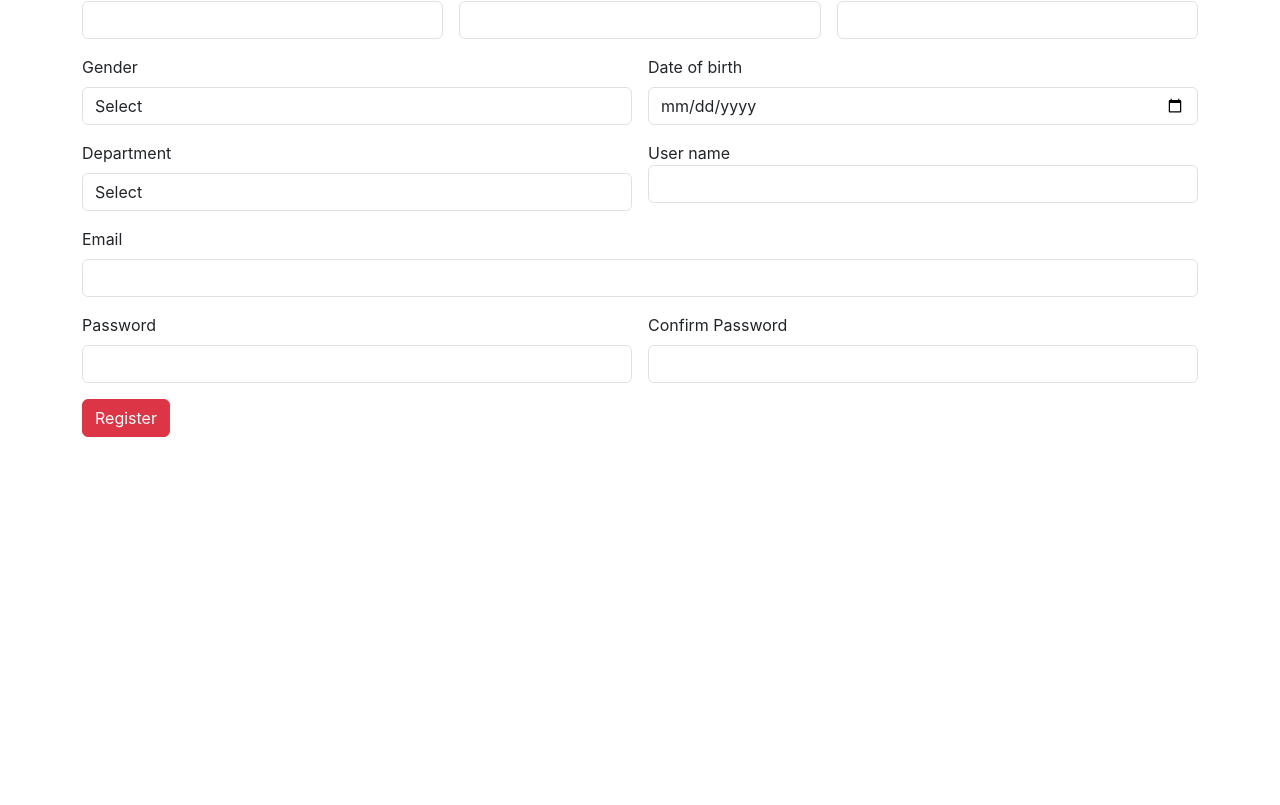
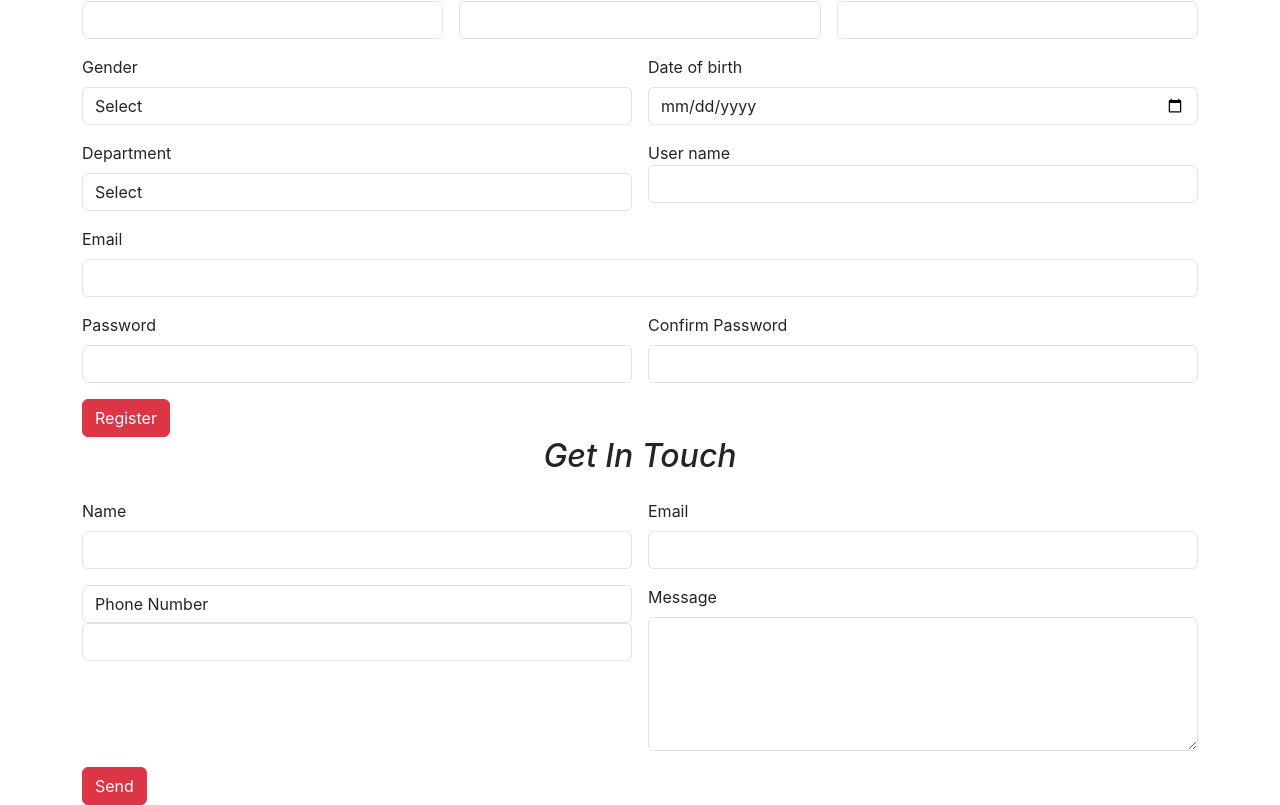
Before and after one commit to sani4618/fitness-vcs-app, a React (Create React App) app: page / in a window 1280 px wide. Shown: the part 1586-2391 px from the top of the page. Before the commit the page ends 2023 px from the top, so only its background shows below. Built offline with nearby package versions, Linux system fonts and the light colour scheme.

Commit message:
contact part is updated

```diff
--- a/src/App.js
+++ b/src/App.js
@@ -4,6 +4,7 @@ import Home from './components/Home';
 import AboutUs from './components/AboutUs';
 import Login from './components/Login';
 import Register from './components/Register';
+import ContactUs from './components/ContactUs';
 
 function App() {
   return (
@@ -12,6 +13,7 @@ function App() {
       <AboutUs/>
       <Login/>
       <Register/>
+      <ContactUs/>
     </div>
   );
 }
--- /dev/null
+++ b/src/components/ContactUs.jsx
@@ -0,0 +1,38 @@
+import React from 'react'
+
+const ContactUs = () => {
+  return (
+    <div>
+        <div className="container">
+            <div className="row">
+                <p><b><i><center><h2>Get In Touch</h2></center></i></b></p>
+                <div className="col col-12 col-sm-12 col-md-12 col-lg-12 col-xl-12 col-xxl-12">
+                    <div className="row g-3">
+                        <div className="col col-12 col-sm-6 col-md-6 col-lg-6 col-xl-6 col-xxl-6">
+                        <label htmlFor="" className="form-label">Name</label>
+                        <input type="text" name='firstName' className="form-control" />
+                        </div>
+                        <div className="col col-12 col-sm-6 col-md-6 col-lg-6 col-xl-6 col-xxl-6">
+                            <label htmlFor="" className="form-label">Email</label>
+                            <input type="email" name="" id="" className="form-control" />
+                        </div>
+                        <div className="col col-12 col-sm-6 col-md-6 col-lg-6 col-xl-6 col-xxl-6">
+                            <label htmlFor="" className="form-control">Phone Number</label>
+                            <input type="text" className="form-control" />
+                        </div>
+                        <div className="col col-12 col-sm-6 col-md-6 col-lg-6 col-xl-6 col-xxl-6">
+                            <label htmlFor="" className="form-label">Message</label>
+                            <textarea name="" id="" cols="30" rows="5" className="form-control"></textarea>
+                        </div>
+                        <div className="col col-12 col-sm-6 col-md-6 col-lg-6 col-xl-6 col-xxl-6">
+                            <button className="btn btn-danger">Send</button>
+                        </div>
+                    </div>
+                </div>
+            </div>
+        </div>
+    </div>
+  )
+}
+
+export default ContactUs
```
